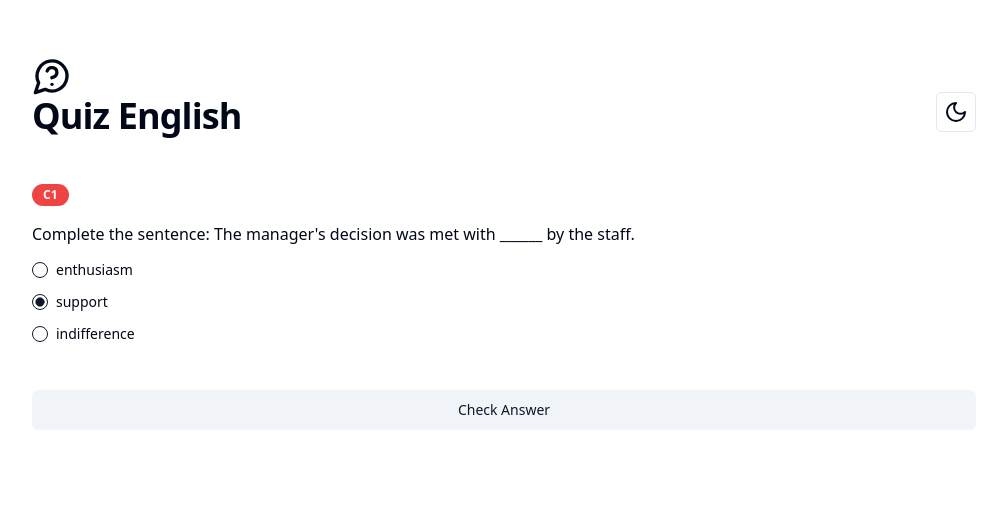
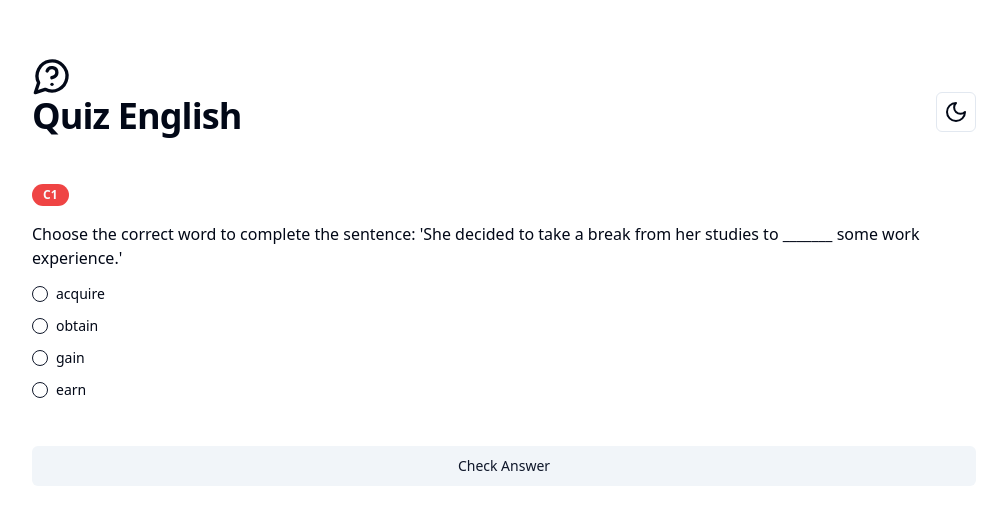
Before and after one commit to maicolsantos/quiz-english, a Next.js app: page / in a window 1280 px wide. Shown: the top 524 px of the page, without its empty margins (136-1143 px from the left). Built offline with nearby package versions, Linux system fonts and the light colour scheme.

Commit message:
Read json file

```diff
--- /dev/null
+++ b/src/@types/quiz.d.ts
@@ -0,0 +1,18 @@
+export interface Options {
+  [ket: string]: string
+}
+export interface Question {
+  level: string
+  question: string
+  options: Options
+  correct_option: string
+}
+
+export interface Quiz {
+  title: string
+  level: string[]
+  questions: Question[]
+}
+export interface QuizObject {
+  quiz: Quiz
+}
--- a/src/app/layout.tsx
+++ b/src/app/layout.tsx
@@ -10,8 +10,8 @@ const fontSans = FontSans({
 })
 
 export const metadata: Metadata = {
-  title: 'Trivia English',
-  description: 'Learning English through trivia questions',
+  title: 'Quiz English',
+  description: 'Learning English through quiz questions',
 }
 
 export default function RootLayout({
--- a/src/app/page.tsx
+++ b/src/app/page.tsx
@@ -1,10 +1,15 @@
-import { AnswerItem } from '@/components/answerItem'
+import type { QuizObject } from '@/@types/quiz'
 import { Header } from '@/components/header'
+import { Options } from '@/components/options'
 import { Question } from '@/components/question'
 import { Badge } from '@/components/ui/badge'
 import { Button } from '@/components/ui/button'
+import { promises as fs } from 'fs'
 
-export default function Home() {
+export default async function Home() {
+  const file = await fs.readFile(process.cwd() + '/src/app/data.json', 'utf8')
+  const data: QuizObject = JSON.parse(file)
+
   return (
     <div className="max-w-5xl mx-auto p-5 md:p-10">
       <Header />
@@ -12,8 +17,11 @@ export default function Home() {
         <div className="flex items-end gap-2 ">
           <Badge variant="destructive">C1</Badge>
         </div>
-        <Question />
-        <AnswerItem />
+        <Question question={data.quiz.questions[0].question} />
+        <Options
+          options={data.quiz.questions[0].options}
+          correctOption={data.quiz.questions[0].correct_option}
+        />
         <div className="w-full block mt-8">
           <Button variant="secondary" className="w-full">
             Check Answer
--- a/src/components/answerItem.tsx
+++ /dev/null
@@ -1,21 +0,0 @@
-import { Label } from './ui/label'
-import { RadioGroup, RadioGroupItem } from './ui/radio-group'
-
-export const AnswerItem = () => {
-  return (
-    <RadioGroup defaultValue="comfortable" className="space-y-2">
-      <div className="flex items-center space-x-2">
-        <RadioGroupItem value="default" id="r1" />
-        <Label htmlFor="r1">enthusiasm</Label>
-      </div>
-      <div className="flex items-center space-x-2">
-        <RadioGroupItem value="comfortable" id="r2" />
-        <Label htmlFor="r2">support</Label>
-      </div>
-      <div className="flex items-center space-x-2">
-        <RadioGroupItem value="compact" id="r3" />
-        <Label htmlFor="r3">indifference</Label>
-      </div>
-    </RadioGroup>
-  )
-}
--- /dev/null
+++ b/src/components/options.tsx
@@ -0,0 +1,23 @@
+import type { Options as OptionsType } from '@/@types/quiz'
+import { Label } from './ui/label'
+import { RadioGroup, RadioGroupItem } from './ui/radio-group'
+
+type OptionsProps = {
+  options: OptionsType
+  correctOption: string
+}
+
+export const Options = ({ options, correctOption }: OptionsProps) => {
+  console.log(options, correctOption)
+
+  return (
+    <RadioGroup className="space-y-2">
+      {Object.keys(options).map((option) => (
+        <div key={option} className="flex items-center space-x-2">
+          <RadioGroupItem value={option} id={option} />
+          <Label htmlFor={option}>{options[option]}</Label>
+        </div>
+      ))}
+    </RadioGroup>
+  )
+}
--- a/src/components/question.tsx
+++ b/src/components/question.tsx
@@ -1,9 +1,12 @@
-export const Question = () => {
+type QuestionProps = {
+  question: string
+}
+
+export const Question = ({ question }: QuestionProps) => {
   return (
     <p>
       {/*  eslint-disable-next-line react/no-unescaped-entities */}
-      Complete the sentence: The manager's decision was met with ______ by the
-      staff.
+      {question}
     </p>
   )
 }
```
Also changed, not shown: src/app/data.json (renamed from data.json).
